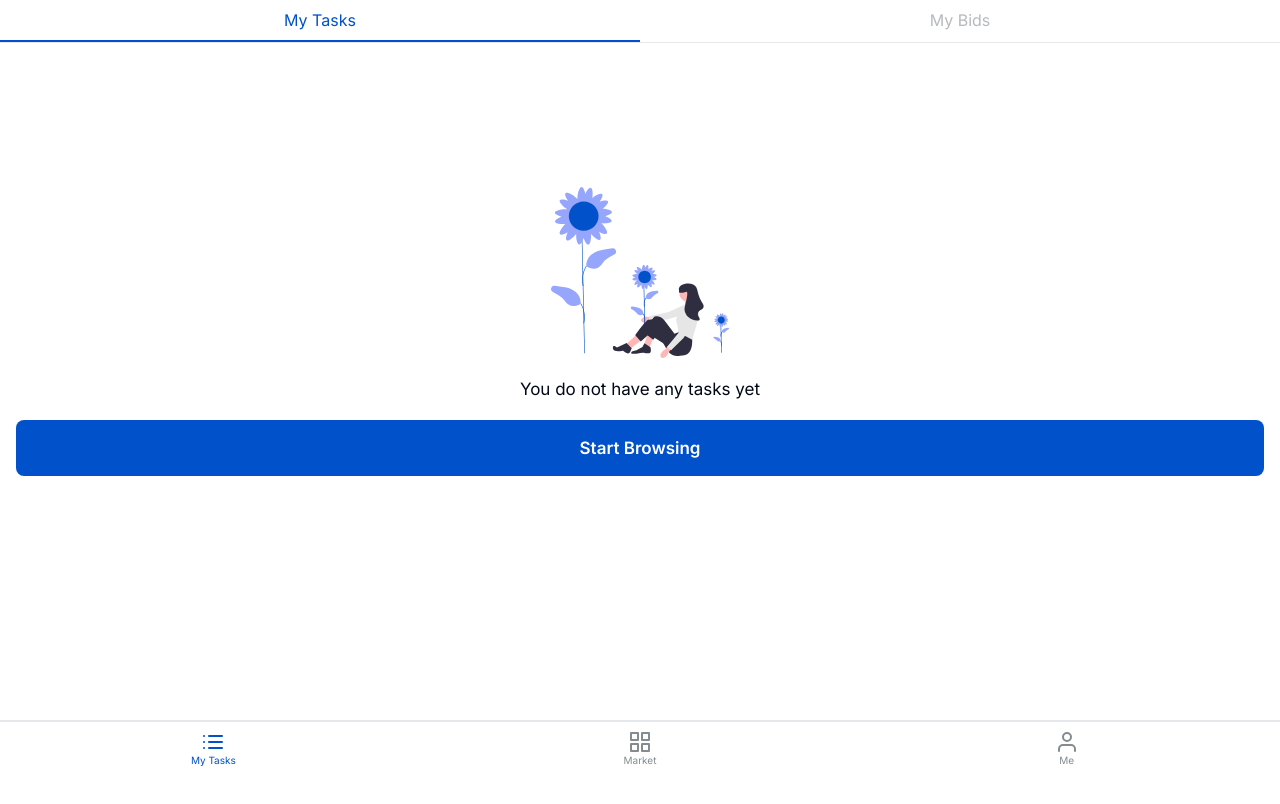
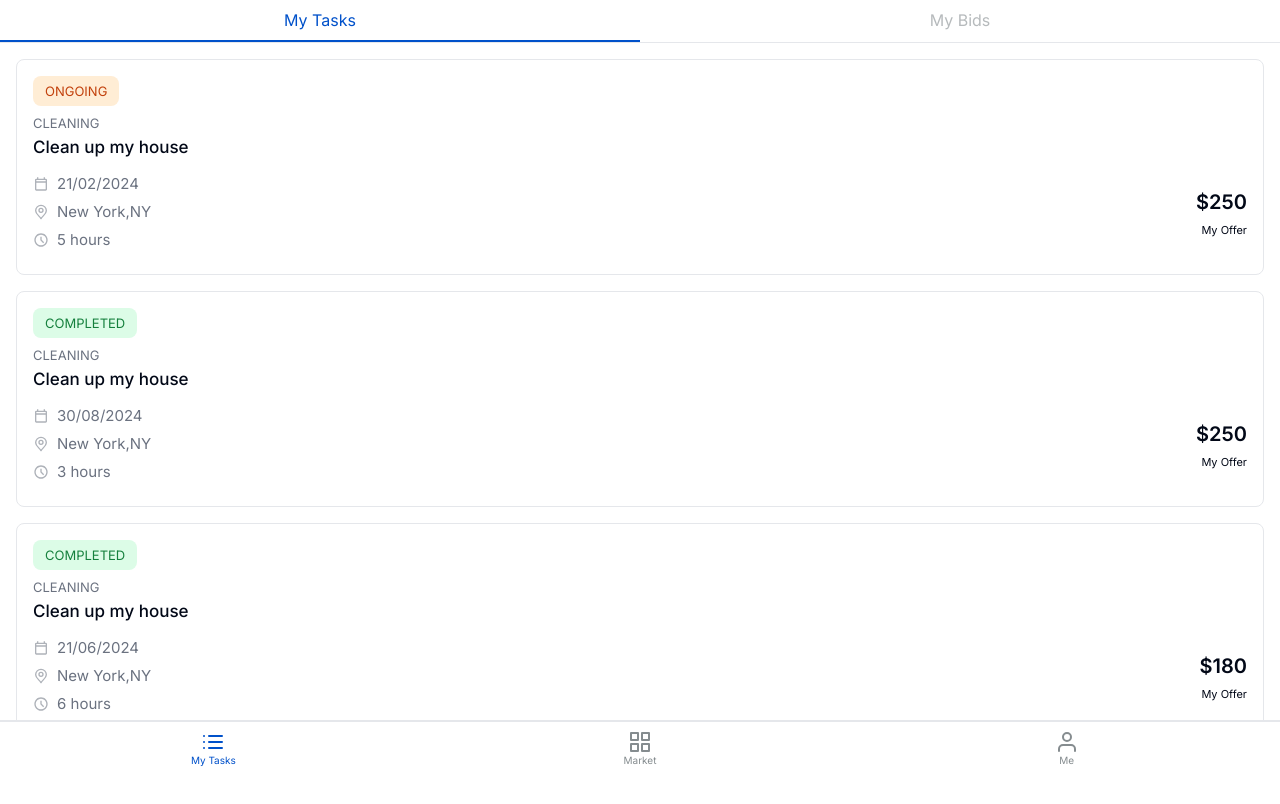
Before and after one commit to codersforcauses/penni, a Next.js app in the folder client/: page /bidder in a window 1280 px wide. Shown: the top 804 px of the page. Built offline with nearby package versions, Linux system fonts and the light colour scheme.

Commit message:
Removing changes from bidder page

```diff
--- a/client/src/pages/bidder/index.tsx
+++ b/client/src/pages/bidder/index.tsx
@@ -1,11 +1,11 @@
 import BottomNav from "@/components/ui/bidder/bottom-nav";
 import BidderMyTasks from "@/components/ui/bidder/mytasks-page";
 
-export default function Bidder({ userId }: { user_id: string }) {
+export default function Bidder() {
   return (
     <div>
       <BottomNav>
-        <BidderMyTasks userId={userId} />
+        <BidderMyTasks name="Leanne Graham" />
       </BottomNav>
     </div>
   );
```
